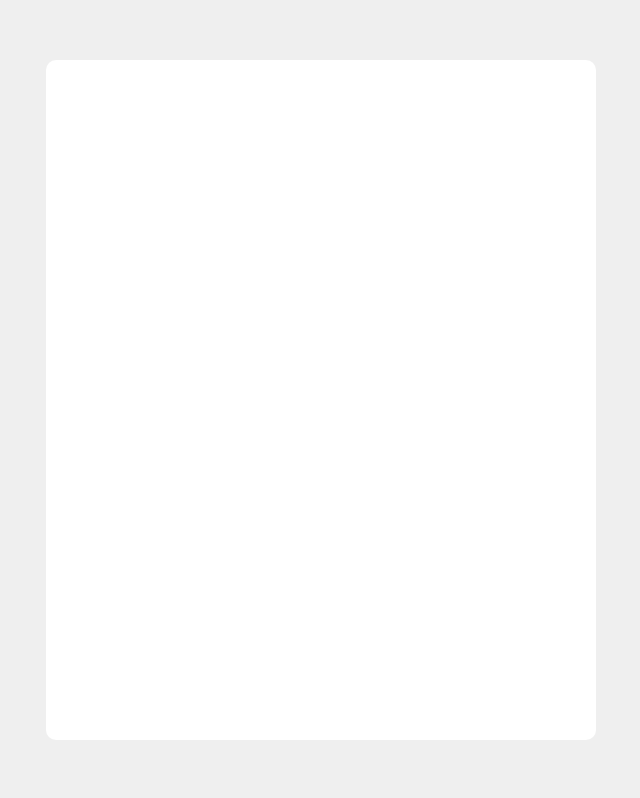
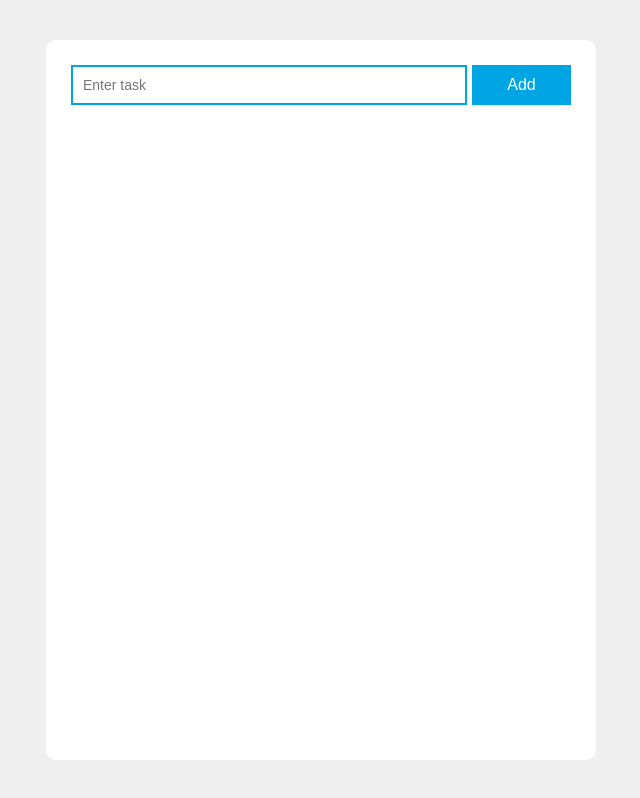
Before and after one commit to bedirhandogan/React-Todo, a React (Create React App) app: page / in a window 1280 px wide. Shown: the whole page, without its empty margins (319-959 px from the left). Built offline with nearby package versions, Linux system fonts and the light colour scheme.

Commit message:
feat: form field done

```diff
--- a/src/App.js
+++ b/src/App.js
@@ -1,13 +1,21 @@
 import 'assets/styles/styles.css';
+import Form from "components/Form";
+import {useEffect, useState} from "react";
 
 function App() {
-  return (
-    <div className={'App'}>
-      <div className={'container'}>
+    // mounted
+    useEffect(() => {
+        if (!localStorage.getItem('tasks')) {
+            localStorage.setItem('tasks', JSON.stringify([]));
+        }
+    }, []);
 
-      </div>
-    </div>
-  );
+    const [value, setValue] = useState('');
+    return (<div className={'App'}>
+        <div className={'container'}>
+            <Form value={value} setValue={setValue}/>
+        </div>
+    </div>);
 }
 
 export default App;
--- /dev/null
+++ b/src/assets/index.js
@@ -0,0 +1,3 @@
+import ClearIcon from 'assets/static/clear-icon.svg';
+
+export { ClearIcon }
--- a/src/assets/styles/styles.css
+++ b/src/assets/styles/styles.css
@@ -1,12 +1,15 @@
 :root {
     --background-color-primary: #efefef;
     --background-color-second: #ffffff;
+
+    --color-gray: #676767;
 }
 
 html, body {
     margin: 0;
     padding: 0;
     background-color: var(--background-color-primary);
+    color: var(--color-gray);
 }
 
 .App {
@@ -20,14 +23,17 @@ html, body {
 
 .App .container {
     width: 550px;
-    height: 85vh;
+    height: 90vh;
     background-color: var(--background-color-second);
     border-radius: 10px;
+    padding: 25px 25px;
+    font-family: Arial, Helvetica, sans-serif;
+    box-sizing: border-box;
 }
 
 @media (max-width: 580px) {
     .App .container {
         width: 100%;
-        height: 100vh;
+        height: 100%;
     }
 }
--- /dev/null
+++ b/src/components/Form/index.jsx
@@ -0,0 +1,33 @@
+import './styles.css';
+import {ClearIcon} from "assets/index";
+
+function Form({value, setValue}) {
+    const uuid = Math.floor(Math.random() * new Date());
+    const storage = localStorage.getItem('tasks');
+
+    function submitHandle(event) {
+        event.preventDefault(); // don't default settings
+        const oldData = JSON.parse(storage); // parse localstorage
+        localStorage.setItem('tasks', JSON.stringify([...oldData, { // do it stringify with storage parsed
+            id: uuid, value: value, done: false
+        }]));
+        setValue(''); // clear value
+    }
+
+    return (<form className={'form-container'} onSubmit={event => submitHandle(event)}>
+        <div className={'input'}>
+            <input type="text"
+                   value={value}
+                   placeholder={'Enter task'}
+                   onChange={event => setValue(event.target.value)}/>
+            {!!value && <img src={ClearIcon}
+                             alt="clear icon"
+                             onClick={() => setValue('')}
+            />}
+        </div>
+
+        <button type="submit"> Add</button>
+    </form>)
+}
+
+export default Form;
--- /dev/null
+++ b/src/components/Form/styles.css
@@ -0,0 +1,65 @@
+.form-container {
+    width: 100%;
+    height: 40px;
+}
+
+.form-container {
+    width: 100%;
+    height: 40px;
+    display: flex;
+    gap: 5px;
+}
+
+.form-container .input {
+    position: relative;
+    width: 80%;
+    height: 100%;
+    display: flex;
+}
+
+.form-container .input img {
+    position: absolute;
+    right: 15px;
+    top: 15px;
+    width: 10px;
+    height: 10px;
+    user-select: none;
+    cursor: pointer;
+    transition: 200ms all;
+    z-index: 1;
+}
+
+.form-container .input img:hover {
+    opacity: 0.7;
+}
+
+.form-container input[type="text"] {
+    all: unset;
+    width: 100%;
+    border: 2px solid #00a6e3;
+    padding: 10px;
+    box-sizing: border-box;
+    font-size: 14px;
+}
+
+.form-container button[type="submit"] {
+    all: unset;
+    border: 2px solid #00a6e3;
+    background-color: #00a6e3;
+    color: white;
+    width: 20%;
+    height: 100%;
+
+    display: flex;
+    align-items: center;
+    justify-content: center;
+    transition: 200ms all;
+    box-sizing: border-box;
+    user-select: none;
+    cursor: pointer;
+}
+
+.form-container button[type="submit"]:hover {
+    background-color: transparent;
+    color: var(--color-gray);
+}
```
Also changed, not shown: src/assets/static/clear-icon.svg (added).
